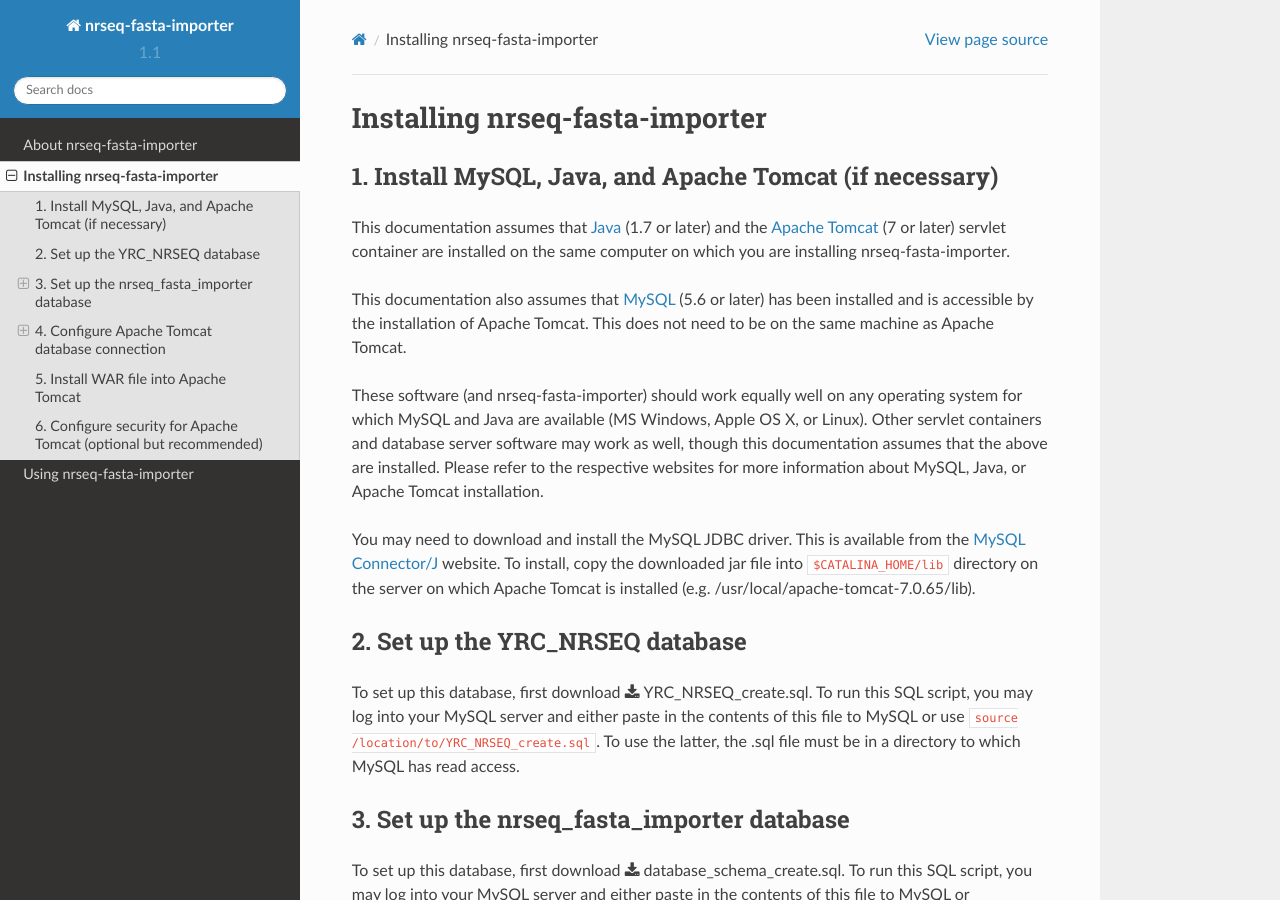
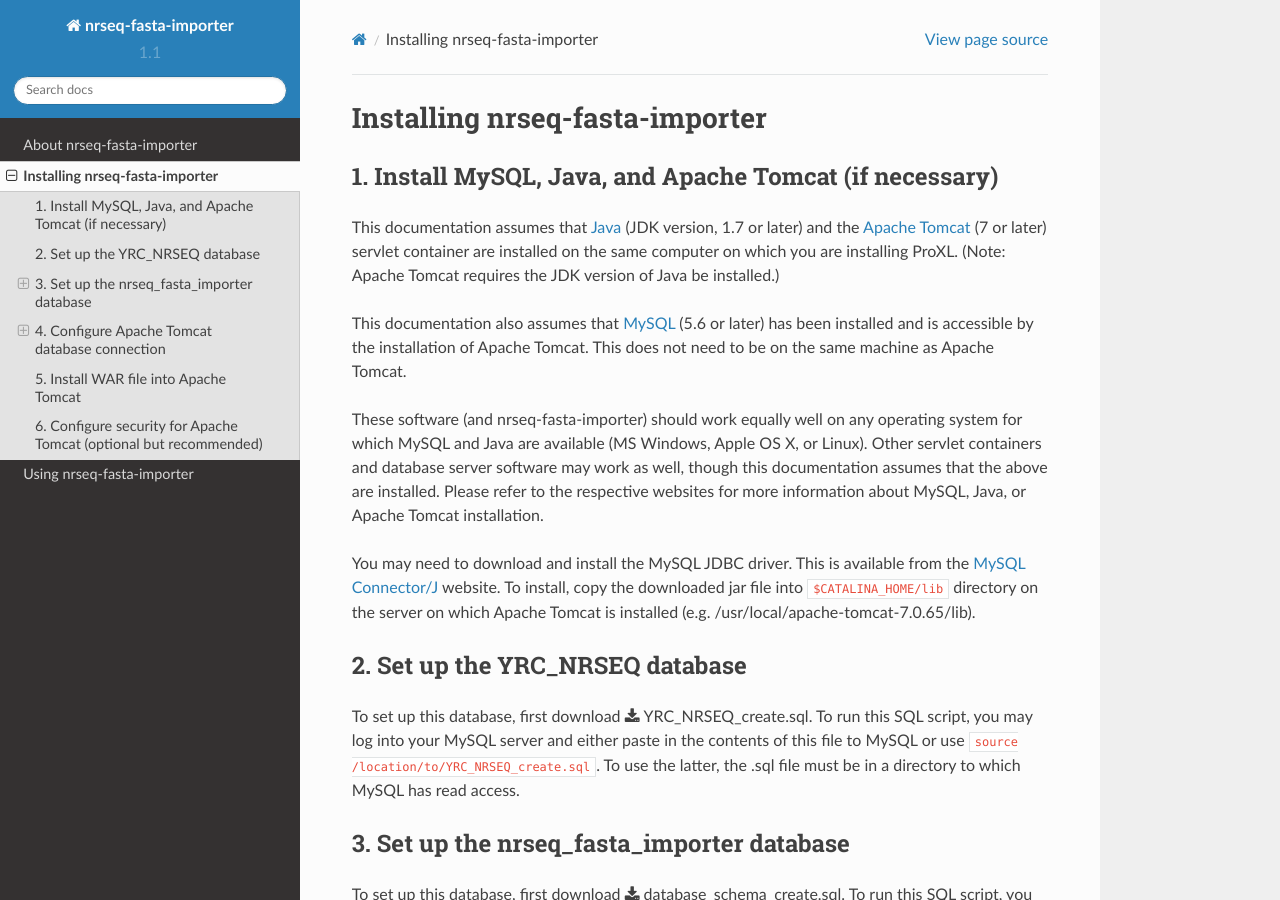
Before and after one commit to yeastrc/nrseq-fasta-importer, a Sphinx documentation site: the page built from docs/installing.rst, in a window 1280 px wide and 900 px high. Built offline with Sphinx 7.4.7 and the Read the Docs theme 2.0.0, drawn with Linux system fonts in a browser that asks for light colours.

Commit message:
Updated installation instructions.

```diff
--- a/docs/installing.rst
+++ b/docs/installing.rst
@@ -5,9 +5,10 @@ Installing nrseq-fasta-importer
 1. Install MySQL, Java, and Apache Tomcat (if necessary)
 ==========================================================
 
-This documentation assumes that `Java <http://www.java.com/>`_ (1.7 or later) and the
+This documentation assumes that `Java <http://www.java.com/>`_ (JDK version, 1.7 or later) and the
 `Apache Tomcat <http://tomcat.apache.org/>`_ (7 or later) servlet container are installed on the same
-computer on which you are installing nrseq-fasta-importer.
+computer on which you are installing ProXL. (Note: Apache Tomcat requires the JDK version of Java be
+installed.)
 
 This documentation also assumes that `MySQL <http://www.mysql.com/>`_ (5.6 or later) has been
 installed and is accessible by the installation of Apache Tomcat. This does not need to be on the
```
